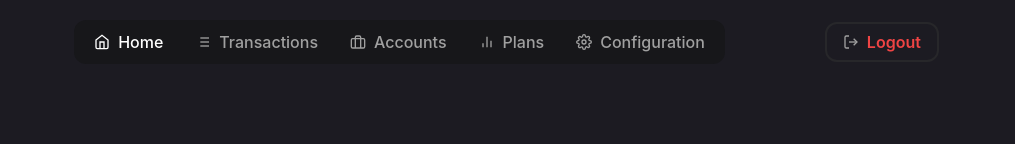
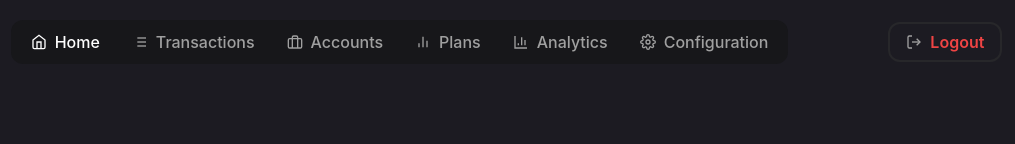
Before and after one commit to MaryammSoleimani/my-finance-frontend, an Angular app: page /home in a window 1280 px wide. Shown: the top 144 px of the page, without its empty margins (211-1226 px from the left). Built offline with nearby package versions, Linux system fonts and the light colour scheme; no server answers; sample sign-in values are in the browser's storage.

Commit message:
update the configurations

```diff
--- a/src/app/app.routes.ts
+++ b/src/app/app.routes.ts
@@ -22,6 +22,11 @@ export const routes: Routes = [
     loadComponent: () => import('./pages/plans/plans').then(m => m.Plans)
   },
   {
+    path: 'analytics',
+    loadComponent: () => import('./pages/analytics/analytics').then(m => m.Analytics)
+  },
+
+  {
     path: 'configuration',
     loadComponent: () => import('./pages/home/home').then(m => m.Home)
   },
--- a/src/app/navbar/navbar.html
+++ b/src/app/navbar/navbar.html
@@ -33,6 +33,14 @@
     </div>
   </label>
 
+  <label class="segment-item" routerLink="/analytics" routerLinkActive="active-item" (click)="moveIndicator($event)">
+    <div class="chakra-stack">
+      <svg stroke="currentColor" fill="none" stroke-width="2" viewBox="0 0 24 24" height="1em" width="1em"><path d="M3 3v18h18"></path><path d="M18 17V9"></path><path d="M13 17V5"></path><path d="M8 17v-3"></path></svg>
+      <p>Analytics</p>
+    </div>
+  </label>
+
+
   <label class="segment-item" routerLink="/configuration" routerLinkActive="active-item" (click)="moveIndicator($event)">
     <div class="chakra-stack">
       <svg stroke="currentColor" fill="none" stroke-width="2" viewBox="0 0 24 24" height="1em" width="1em"><circle cx="12" cy="12" r="3"></circle><path d="M19.4 15a1.65 1.65 0 0 0 .33 1.82l.06.06a2 2 0 0 1 0 2.83 2 2 0 0 1-2.83 0l-.06-.06a1.65 1.65 0 0 0-1.82-.33 1.65 1.65 0 0 0-1 1.51V21a2 2 0 0 1-2 2 2 2 0 0 1-2-2v-.09A1.65 1.65 0 0 0 9 19.4a1.65 1.65 0 0 0-1.82.33l-.06.06a2 2 0 0 1-2.83 0 2 2 0 0 1 0-2.83l.06-.06a1.65 1.65 0 0 0 .33-1.82 1.65 1.65 0 0 0-1.51-1H3a2 2 0 0 1-2-2 2 2 0 0 1 2-2h.09A1.65 1.65 0 0 0 4.6 9a1.65 1.65 0 0 0-.33-1.82l-.06-.06a2 2 0 0 1 0-2.83 2 2 0 0 1 2.83 0l.06.06a1.65 1.65 0 0 0 1.82.33H9a1.65 1.65 0 0 0 1-1.51V3a2 2 0 0 1 2-2 2 2 0 0 1 2 2v.09a1.65 1.65 0 0 0 1 1.51 1.65 1.65 0 0 0 1.82-.33l.06-.06a2 2 0 0 1 2.83 0 2 2 0 0 1 0 2.83l-.06.06a1.65 1.65 0 0 0-.33 1.82V9a1.65 1.65 0 0 0 1.51 1H21a2 2 0 0 1 2 2 2 2 0 0 1-2 2h-.09a1.65 1.65 0 0 0-1.51 1z"></path></svg>
--- a/src/app/pages/transactions/transactions.ts
+++ b/src/app/pages/transactions/transactions.ts
@@ -1,4 +1,3 @@
-// src/app/pages/transactions/transactions.ts
 import { Component, OnInit, AfterViewInit, ChangeDetectorRef } from '@angular/core';
 import { TransactionSidebar } from "./transaction-sidebar/transaction-sidebar";
 import { DonutChart } from './charts/donut-chart/donut-chart';
--- a/src/app/services/transaction.service.ts
+++ b/src/app/services/transaction.service.ts
@@ -1,4 +1,3 @@
-// src/app/services/transaction.service.ts
 import { Injectable } from '@angular/core';
 import {HttpClient, HttpHeaders} from '@angular/common/http';
 import { Observable } from 'rxjs';
@@ -20,7 +19,6 @@ export class TransactionService {
     });
   }
 
-  // ✅ آدرس‌های صحیح - بدون /transactions/
   getCategoryExpenses(period: string = 'current-month', category?: string): Observable<any> {
     let url = `${this.baseUrl}/category-expenses/?period=${period}`;
     if (category) {
@@ -53,7 +51,6 @@ export class TransactionService {
     return this.http.get<any>(url);
   }
 
-  // ✅ آدرس صحیح برای categories - باید زیر /api/transaction/ باشد
   getCategories(): Observable<any[]> {
     return this.http.get<any[]>(`${this.baseUrl}/categories/`);
   }
@@ -66,7 +63,6 @@ export class TransactionService {
     return this.http.get<string[]>(`${this.baseUrl}/years/`);
   }
 
-  // ✅ آدرس‌های صحیح برای CRUD - بدون /transactions/
   createTransaction(transaction: any): Observable<any> {
     return this.http.post(`${this.baseUrl}/`, transaction);
   }
```
